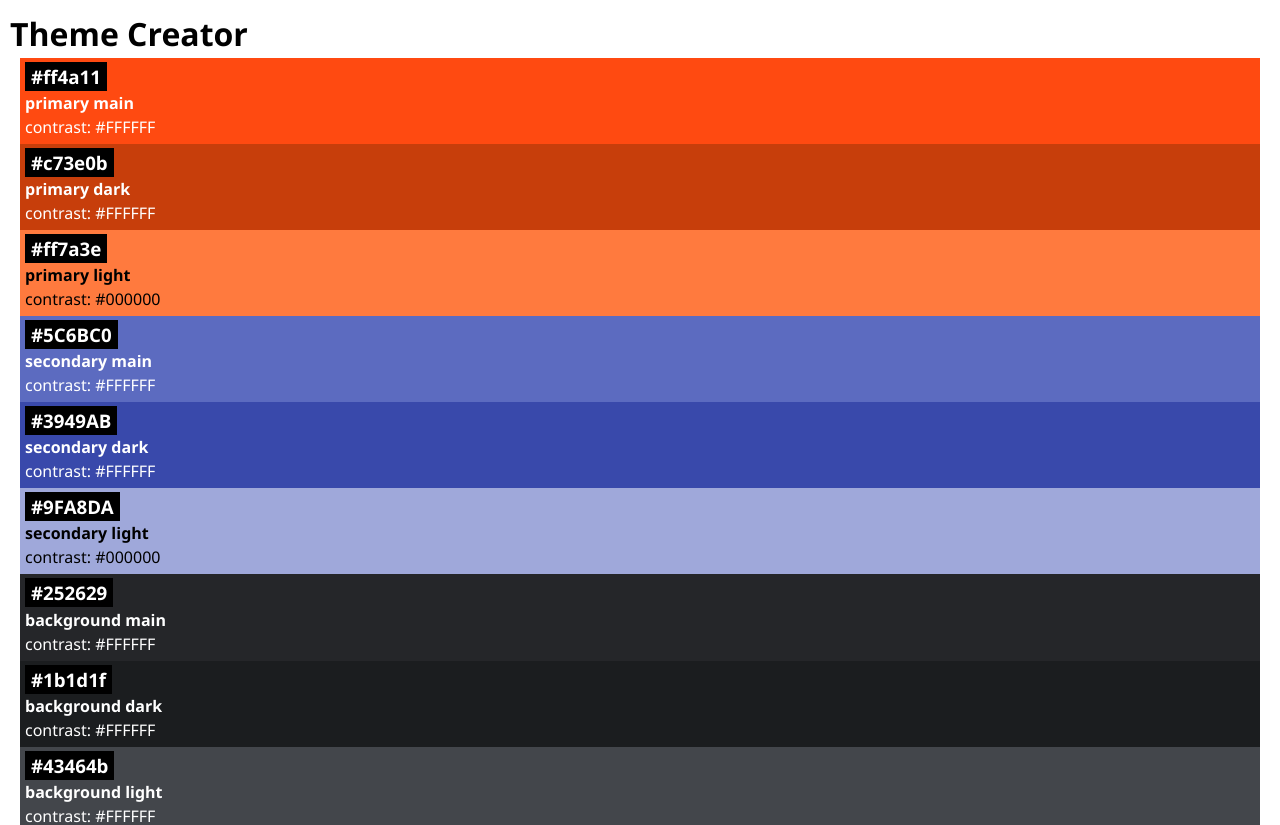
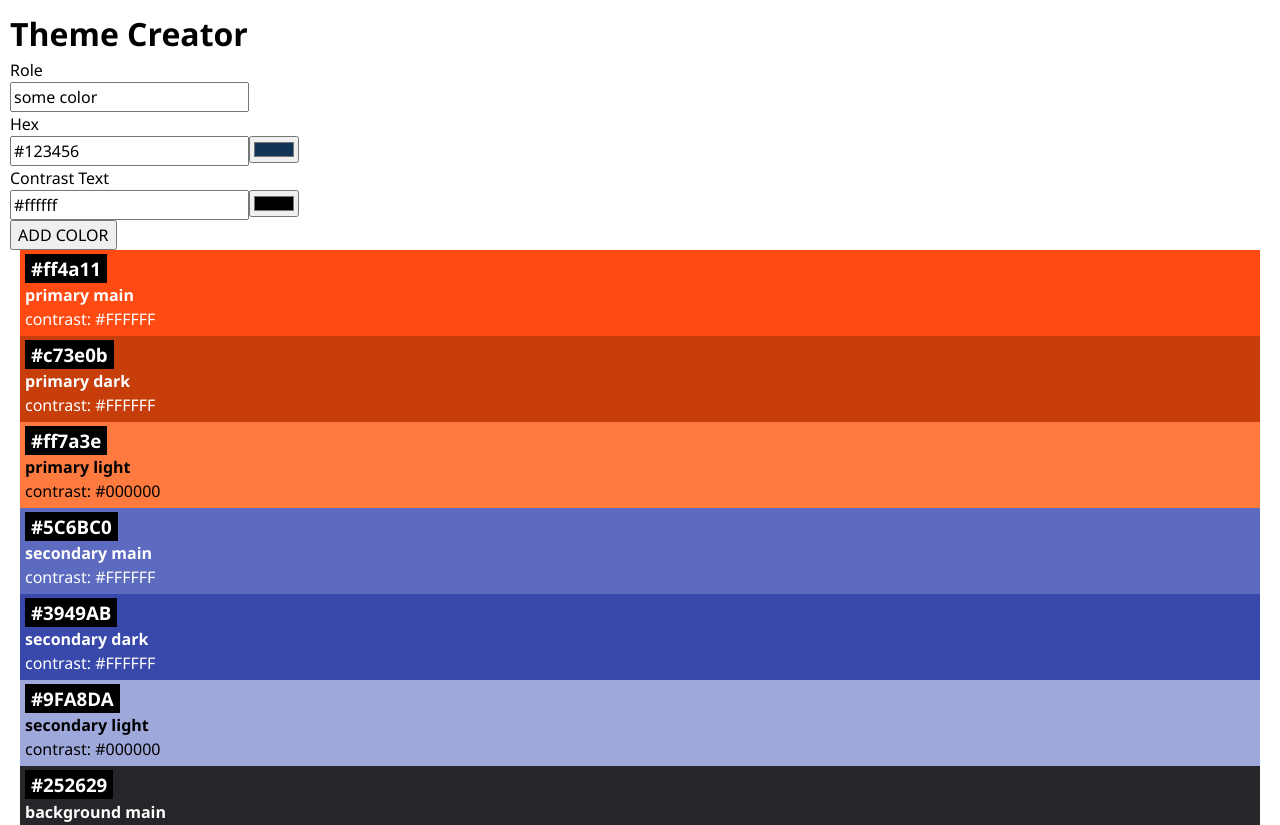
Before and after one commit to laurasliwa/React-recap-project, a React (Vite) app: page / in a window 1280 px wide. Shown: the top 825 px of the page. Built offline with nearby package versions, Linux system fonts and the light colour scheme.

Commit message:
Add color to the theme

```diff
--- a/src/App.jsx
+++ b/src/App.jsx
@@ -1,12 +1,13 @@
 import { initialColors } from "./lib/colors";
 import Color from "./Components/Color/Color";
 import "./App.css";
+import ColorForm from "../src/Components/ColorForm/ColorForm.jsx";
 
 function App() {
   return (
     <>
       <h1>Theme Creator</h1>
-
+      <ColorForm />
       {initialColors.map((color) => {
         return <Color key={color.id} color={color} />;
       })}
--- /dev/null
+++ b/src/Components/ColorForm/ColorForm.jsx
@@ -0,0 +1,69 @@
+//Acceptance Criteria
+
+// [] Users can input a role, hex value, and contrast text via a form to add a new color to
+// the theme.
+// [] The form should be prefilled with default values to guide user input.
+// [] Upon submission, the new color is added to the top of the colors and is displayed on
+// a color card to confirm addition.
+// [] The inputs for hex and contrastText should include both color and text input types
+// for easy and accurate color selection.
+
+// Tasks
+
+// [] Implement a ColorForm component that allows users to submit new colors to the theme.
+// [] Use a package to generate unique id's like nanoid or ui
+// [] Develop a ColorInput component to handle synchronized text and color inputs,
+// ensuring that they reflect the same value. ( Controlled Inputs )
+
+export default function ColorForm({
+  onSubmitColor,
+  initialData = { role: "some color", hex: "#123456", contrastText: "#ffffff" },
+}) {
+  function handleSubmit(event) {
+    event.preventDefault();
+    const formData = new FormData(event.target);
+    const data = Object.fromEntries(formData);
+    onSubmitColor(data);
+  }
+
+  return (
+    <form className="color-form" onSubmit={handleSubmit}>
+      <label htmlFor="role">
+        Role
+        <br />
+        <input
+          type="text"
+          id="role"
+          name="role"
+          defaultValue={initialData.role}
+        />
+      </label>
+      <br />
+      <label htmlFor="hex">
+        Hex
+        <br />
+        <input type="text" id="hex" name="hex" defaultValue={initialData.hex} />
+        <input
+          type="color"
+          id="hex"
+          name="hex"
+          defaultValue={initialData.hex}
+        />
+      </label>
+      <br />
+      <label htmlFor="contrastText">
+        Contrast Text
+        <br />
+        <input
+          type="text"
+          id="contrastText"
+          name="contrastText"
+          defaultValue={initialData.contrastText}
+        />
+        <input type="color" id="contrastText" name="contrastText" />
+      </label>
+      <br />
+      <button type="submit">ADD COLOR</button>
+    </form>
+  );
+}
```
